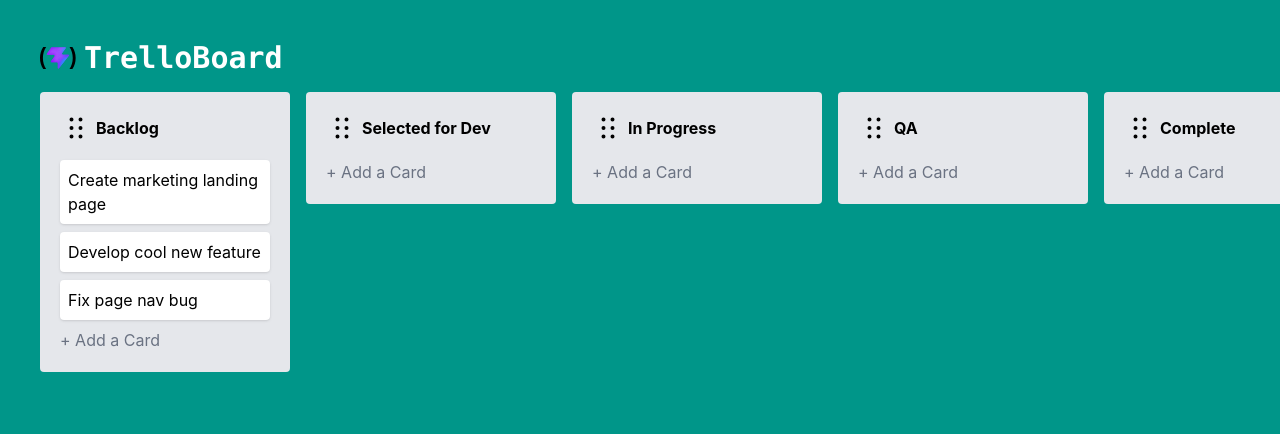
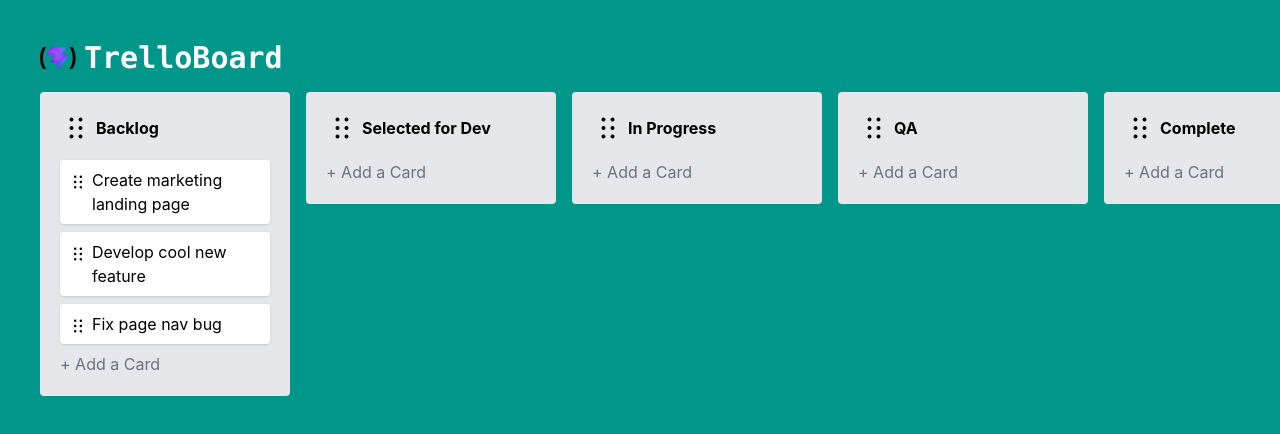
Before and after one commit to alexbulanovgooddev/vue-trello-board, a Vue app: page / in a window 1280 px wide. Shown: the top 434 px of the page. Built offline with nearby package versions, Linux system fonts and the light colour scheme.

Commit message:
feat: добавлено перетаскивание карточек (drag-and-drop)

```diff
--- a/src/components/DragHandle.vue
+++ b/src/components/DragHandle.vue
@@ -1,11 +1,28 @@
-<script setup lang="ts"></script>
+<script setup lang="ts">
+import { computed } from 'vue'
+
+type Size = 'sm' | 'md'
+
+interface Props {
+	size?: Size
+}
+
+const { size = 'md' } = defineProps<Props>()
+
+const SIZE_MAP: Record<Size, number> = {
+	sm: 20,
+	md: 32,
+}
+
+const pixelSize = computed(() => SIZE_MAP[size])
+</script>
 
 <template>
-	<div class="drag-handle cursor-move">
+	<div class="drag-handle cursor-move" :class="`drag-handle--${size}`">
 		<svg
 			xmlns="http://www.w3.org/2000/svg"
-			width="32"
-			height="32"
+			:width="pixelSize"
+			:height="pixelSize"
 			viewBox="0 0 256 256">
 			<path
 				fill="currentColor"
--- a/src/components/TrelloBoard.vue
+++ b/src/components/TrelloBoard.vue
@@ -1,5 +1,5 @@
 <script setup lang="ts">
-import type { Column } from '~/types'
+import type { Column, Task } from '~/types'
 import { ref } from 'vue'
 import { nanoid } from 'nanoid'
 import draggable from 'vuedraggable'
@@ -66,11 +66,16 @@ const columns = ref<Column[]>([
 					<span class="font-bold">{{ column.title }}</span>
 				</div>
 
-				<TrelloBoardTask
-					v-for="task in column.tasks"
-					:key="task.id"
-					:task="task" />
-
+				<draggable
+					v-model="column.tasks"
+					group="tasks"
+					item-key="id"
+					animation="150"
+					handle=".drag-handle">
+					<template #item="{ element: task }: { element: Task }">
+						<TrelloBoardTask :task="task" />
+					</template>
+				</draggable>
 				<div>
 					<button class="text-gray-500 cursor-pointer">+ Add a Card</button>
 				</div>
--- a/src/components/TrelloBoardTask.vue
+++ b/src/components/TrelloBoardTask.vue
@@ -1,5 +1,6 @@
 <script setup lang="ts">
 import type { Task } from '@/types'
+import DragHandle from './DragHandle.vue'
 
 interface Props {
 	task: Task
@@ -10,8 +11,9 @@ defineProps<Props>()
 
 <template>
 	<div
-		class="task mb-2 rounded max-w-62.5 p-2 bg-white shadow-sm"
+		class="task mb-2 flex gap-1 rounded max-w-62.5 p-2 bg-white shadow-sm"
 		:title="task.createdAt.toLocaleDateString()">
+		<DragHandle class="mt-1" size="sm" />
 		<span>{{ task.title }}</span>
 	</div>
 </template>
```
